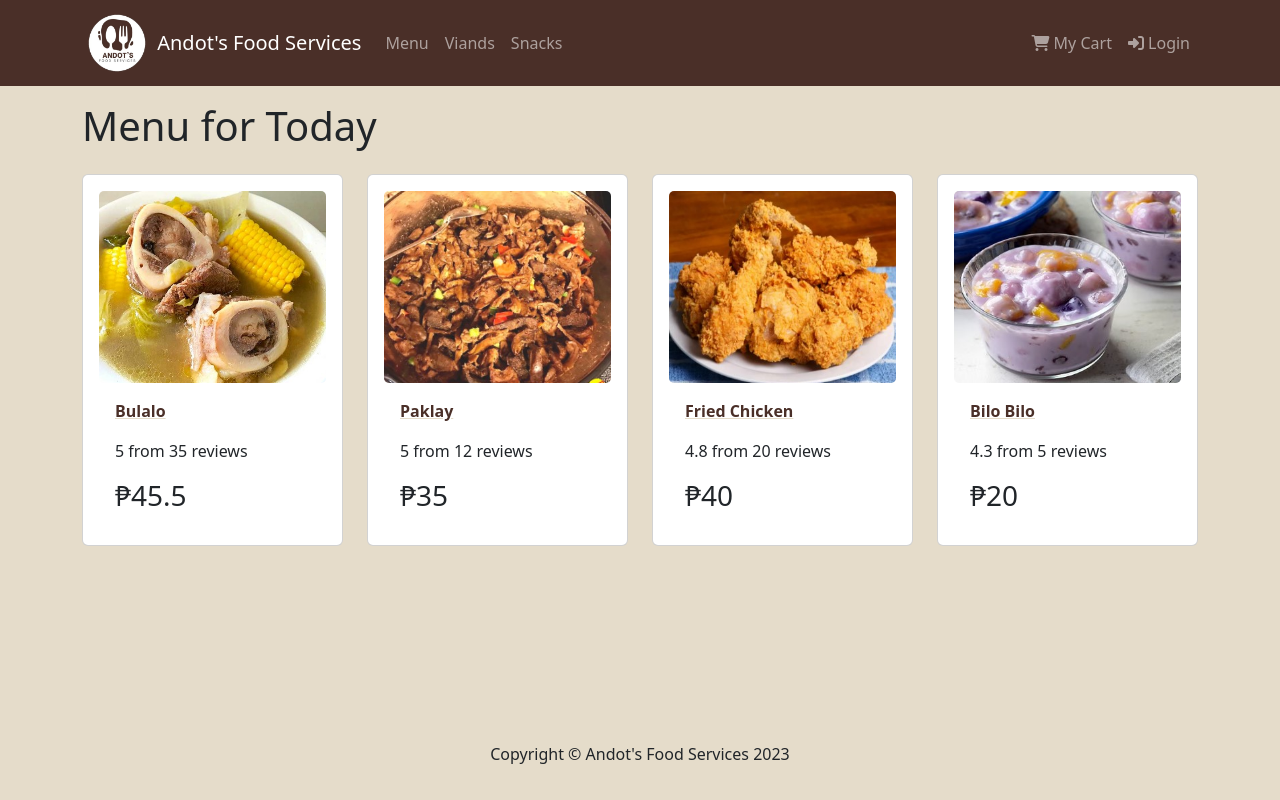
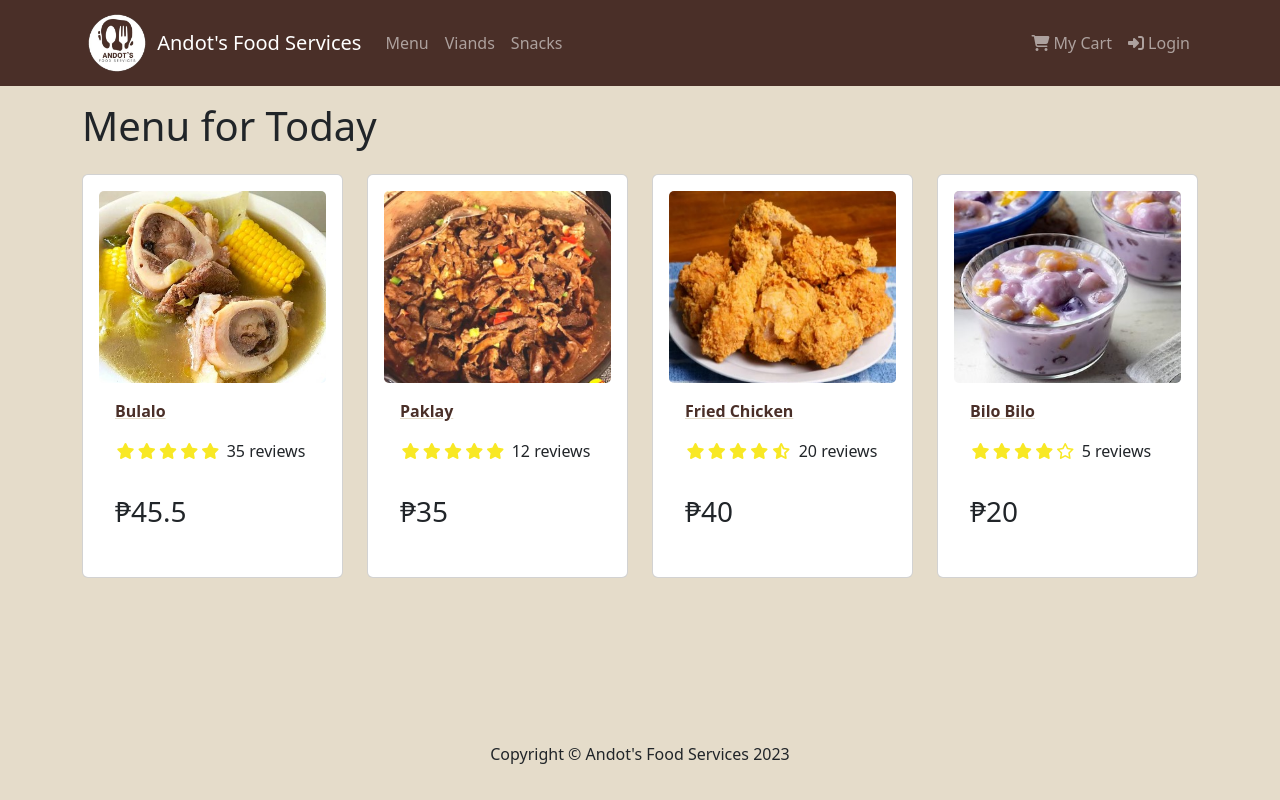
Before and after one commit to glitch0710/afs-el101, a React (Create React App) app in the folder frontend/: page / in a window 1280 px wide. Built offline with nearby package versions, Linux system fonts and the light colour scheme.

Commit message:
#5 created rating component

```diff
--- a/frontend/package.json
+++ b/frontend/package.json
@@ -10,6 +10,8 @@
     "react": "^18.2.0",
     "react-bootstrap": "^2.7.2",
     "react-dom": "^18.2.0",
+    "react-router-bootstrap": "^0.26.2",
+    "react-router-dom": "^6.9.0",
     "react-scripts": "5.0.1",
     "sass": "^1.60.0",
     "web-vitals": "^2.1.4"
--- a/frontend/src/components/Product.js
+++ b/frontend/src/components/Product.js
@@ -1,6 +1,7 @@
 import React from "react";
 import { Card } from "react-bootstrap";
-import "../index.css"
+import "../index.css";
+import Rating from "./Rating";
 
 const Product = ({ product }) => {
   return (
@@ -18,7 +19,11 @@ const Product = ({ product }) => {
 
         <Card.Text as="div">
           <div className="my-3">
-            {product.rating} from {product.numReviews} reviews
+            <Rating
+              value={product.rating}
+              text={`${product.numReviews} reviews`}
+              color={"#f8e825"}
+            />
           </div>
         </Card.Text>
 
--- /dev/null
+++ b/frontend/src/components/Rating.js
@@ -0,0 +1,77 @@
+import React from "react";
+import "../index.css";
+
+const Rating = ({ value, text, color }) => {
+  return (
+    <div className="rating">
+      <span>
+        <i
+          style={{ color }}
+          className={
+            value >= 1
+              ? "fas fa-star"
+              : value >= 0.5
+              ? "fas fa-star-half-alt"
+              : "far fa-star"
+          }
+        ></i>
+      </span>
+
+      <span>
+        <i
+          style={{ color }}
+          className={
+            value >= 2
+              ? "fas fa-star"
+              : value >= 1.5
+              ? "fas fa-star-half-alt"
+              : "far fa-star"
+          }
+        ></i>
+      </span>
+
+      <span>
+        <i
+          style={{ color }}
+          className={
+            value >= 3
+              ? "fas fa-star"
+              : value >= 2.5
+              ? "fas fa-star-half-alt"
+              : "far fa-star"
+          }
+        ></i>
+      </span>
+
+      <span>
+        <i
+          style={{ color }}
+          className={
+            value >= 4
+              ? "fas fa-star"
+              : value >= 3.5
+              ? "fas fa-star-half-alt"
+              : "far fa-star"
+          }
+        ></i>
+      </span>
+
+      <span>
+        <i
+          style={{ color }}
+          className={
+            value >= 5
+              ? "fas fa-star"
+              : value >= 4.5
+              ? "fas fa-star-half-alt"
+              : "far fa-star"
+          }
+        ></i>
+      </span>
+
+      <span> {text && text}</span>
+    </div>
+  );
+};
+
+export default Rating;
--- a/frontend/src/index.css
+++ b/frontend/src/index.css
@@ -1,9 +1,17 @@
-main{
- min-height: 80vh;
+main {
+  min-height: 80vh;
 }
 
-.card-img-top{
-    width: 100%;
-    height: 15vw;
-    object-fit: cover;
+h3 {
+  padding: 1rem 0;
 }
+
+.card-img-top {
+  width: 100%;
+  height: 15vw;
+  object-fit: cover;
+}
+
+.rating span {
+  margin: 0.1rem;
+}
```
Also changed, not shown: 1 other file (tests, documents, lock files or other folders).
